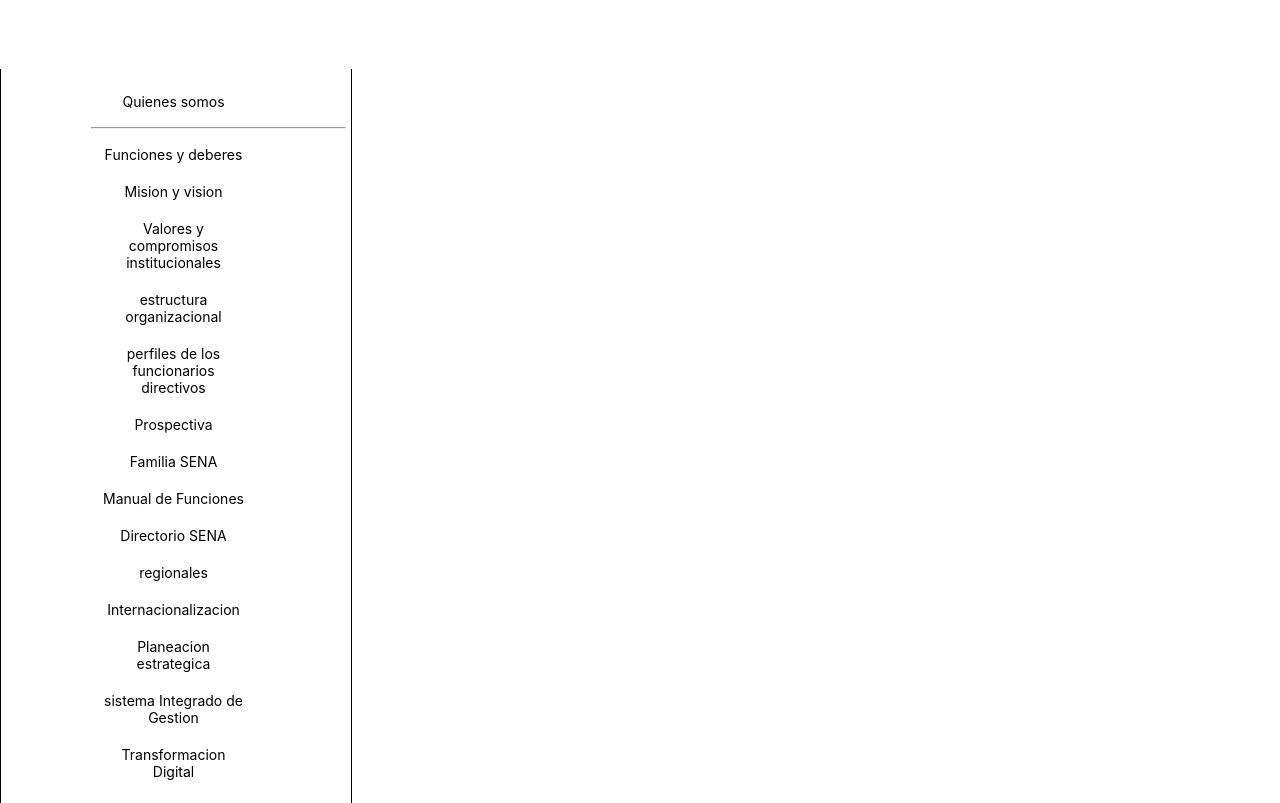
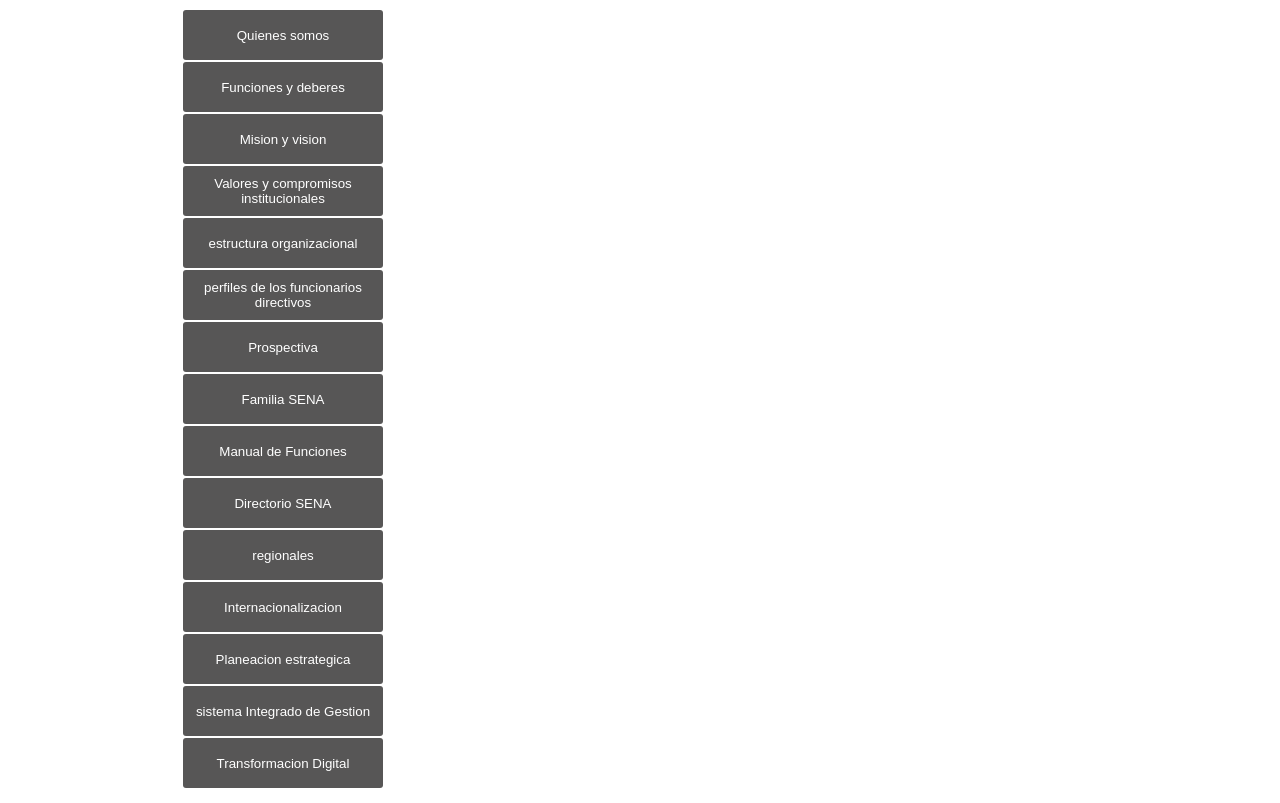
Before and after one commit to 4Nunez4/proyecto_sena, a plain HTML site: page menu-sena.html in a window 1280 px wide. Shown: the part 231-1034 px from the top of the page. Before the commit the page ends 800 px from the top, so only its background shows below. Drawn offline with Linux system fonts and the light colour scheme.

Commit message:
sena menu

```diff
--- a/css/menu-sena.css
+++ b/css/menu-sena.css
@@ -1,6 +1,5 @@
 span{
-    margin-right: 0px;
-    padding: 5px 9px;
+    padding: 5px 6px;
     color: #575756;
     border-right: 1px solid #00af00;
     font-family: calibri, sans-serif;
@@ -10,6 +9,7 @@ span{
 li{
     list-style: none;
     display: inline-block;
+
 }
 ul{
     text-align: center;
@@ -28,82 +28,36 @@ ul{
     margin-top: -100px;
 }
 .logoSena{
-
+    text-align: left;
     margin-left: 200px;
 }
 
 .vertical{
-    position: fixed;
-    top: 0;
-    left: 0;
-    width: 350px;
-    height: 100vh;
+    width: 150px;
     font-family: -apple-system, BlinkMacSystemFont, 'Segoe UI', Roboto, Oxygen, Ubuntu, Cantarell, 'Open Sans', 'Helvetica Neue', sans-serif;
-    border: 1px solid;
     border-bottom: none;
     border-top: none;
-    margin-top: 300px;
+
 }
-.vertical1{
-    margin-left: -50PX;
-}
-
-
-
 
 .vertical2{
     list-style: none;
     font-size: 14px;
     padding-right: 5px;
-    margin-left: 100px;
-
-
+    padding-left: 5px;
 }
-.pulsor{
-    margin: 10px;
+button{
+    width: 200px;
+    height: 50px;
+    padding: 5px 9px;
+    margin: 1px;
+    background-color: #575656;
+    border: none;
+    color: #fff;
+    border-radius: 3px;
+    margin-left: 170px;
 }
-.pulsor-1{
-    margin-right: 100px;
+button:hover{
+    background-color: #7f7e7e;
+    cursor: pointer;
 }
-.pulsor-2{
-    margin-right: 100px;
-}
-.pulsor-3{
-    margin-right: 100px;
-}
-.pulsor-4{
-    margin-right: 100px;
-}
-.pulsor-5{
-    margin-right: 100px;
-}
-.pulsor-6{
-    margin-right: 100px;
-}
-.pulsor-7{
-    margin-right: 100px;
-}
-.pulsor-8{
-    margin-right: 100px;
-}
-.pulsor-9{
-    margin-right: 100px;
-}
-.pulsor-10{
-    margin-right: 100px;
-}
-.pulsor-11{
-    margin-right: 100px;
-}
-.pulsor-12{
-    margin-right: 100px;
-}
-.pulsor-13{
-    margin-right: 100px;
-}
-.pulsor-14{
-    margin-right: 100px;
-}
-.pulsor-15{
-    margin-right: 100px;
-}
--- a/menu-sena.html
+++ b/menu-sena.html
@@ -45,26 +45,23 @@
 
     <div class="vertical">
      <!-- vertical -->
-        <nav class="vertical1">
           <ul class="vertical2">
-            <li  class="pulsor pulsor-1">Quienes somos</li>
-            <hr>
-            <li  class="pulsor pulsor-2" >Funciones y deberes</li>
-            <li  class="pulsor pulsor-3">Mision y vision</li>
-            <li  class="pulsor pulsor-4">Valores y compromisos institucionales</li>
-            <li  class="pulsor pulsor-5">estructura organizacional</li>
-            <li  class="pulsor pulsor-6">perfiles de los funcionarios directivos</li>
-            <li  class="pulsor pulsor-7">Prospectiva</li>
-            <li  class="pulsor pulsor-8">Familia SENA</li>
-            <li  class="pulsor pulsor-9">Manual de Funciones</li>
-            <li  class="pulsor pulsor-10">Directorio SENA</li>
-            <li  class="pulsor pulsor-11">regionales</li>
-            <li  class="pulsor pulsor-12">Internacionalizacion</li>
-            <li  class="pulsor pulsor-13">Planeacion estrategica</li>
-            <li  class="pulsor pulsor-14" >sistema Integrado de Gestion</li>
-            <li  class="pulsor pulsor-15">Transformacion Digital</li>
+            <li  class="pulsor pulsor-1"><button>Quienes somos</button></li>
+            <li  class="pulsor pulsor-2" ><button>Funciones y deberes</button></li>
+            <li  class="pulsor pulsor-3"><button>Mision y vision</button></li>
+            <li  class="pulsor pulsor-4"><button>Valores y compromisos institucionales</button></li>
+            <li  class="pulsor pulsor-5"><button>estructura organizacional</button></li>
+            <li  class="pulsor pulsor-6"><button>perfiles de los funcionarios directivos</button></li>
+            <li  class="pulsor pulsor-7"><button>Prospectiva</button></li>
+            <li  class="pulsor pulsor-8"><button>Familia SENA</button></li>
+            <li  class="pulsor pulsor-9"><button>Manual de Funciones</button></li>
+            <li  class="pulsor pulsor-10"><button>Directorio SENA</button></li>
+            <li  class="pulsor pulsor-11"><button>regionales</button></li>
+            <li  class="pulsor pulsor-12"><button>Internacionalizacion</button></li>
+            <li  class="pulsor pulsor-13"><button>Planeacion estrategica</button></li>
+            <li  class="pulsor pulsor-14" ><button>sistema Integrado de Gestion</button></li>
+            <li  class="pulsor pulsor-15"><button>Transformacion Digital</button> </li>
           </ul>
-        </nav>
     </div>
 
 
```
Also changed, not shown: index.html (+1 -1 lines), jc/resultado.js (+16 -0 lines), localStorge.html (+2 -2 lines), resultado.html (+5 -1 lines).
